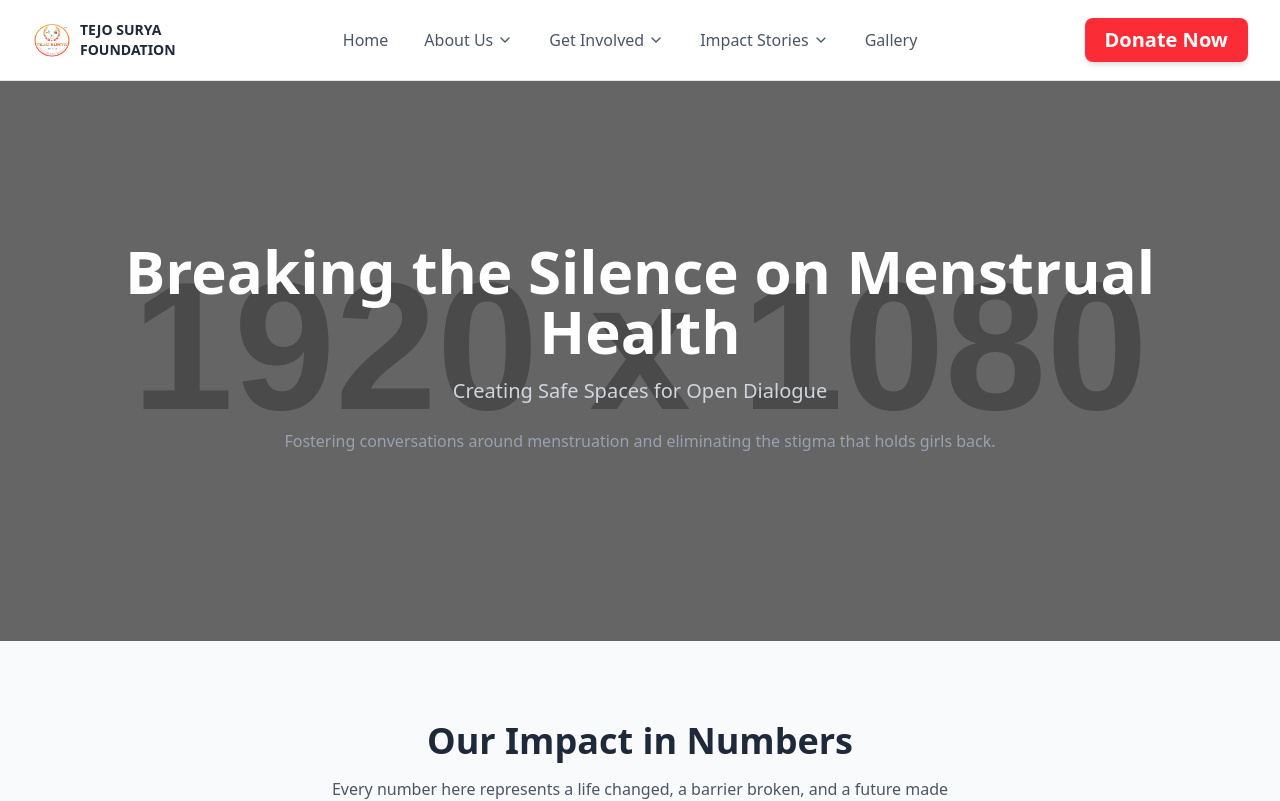
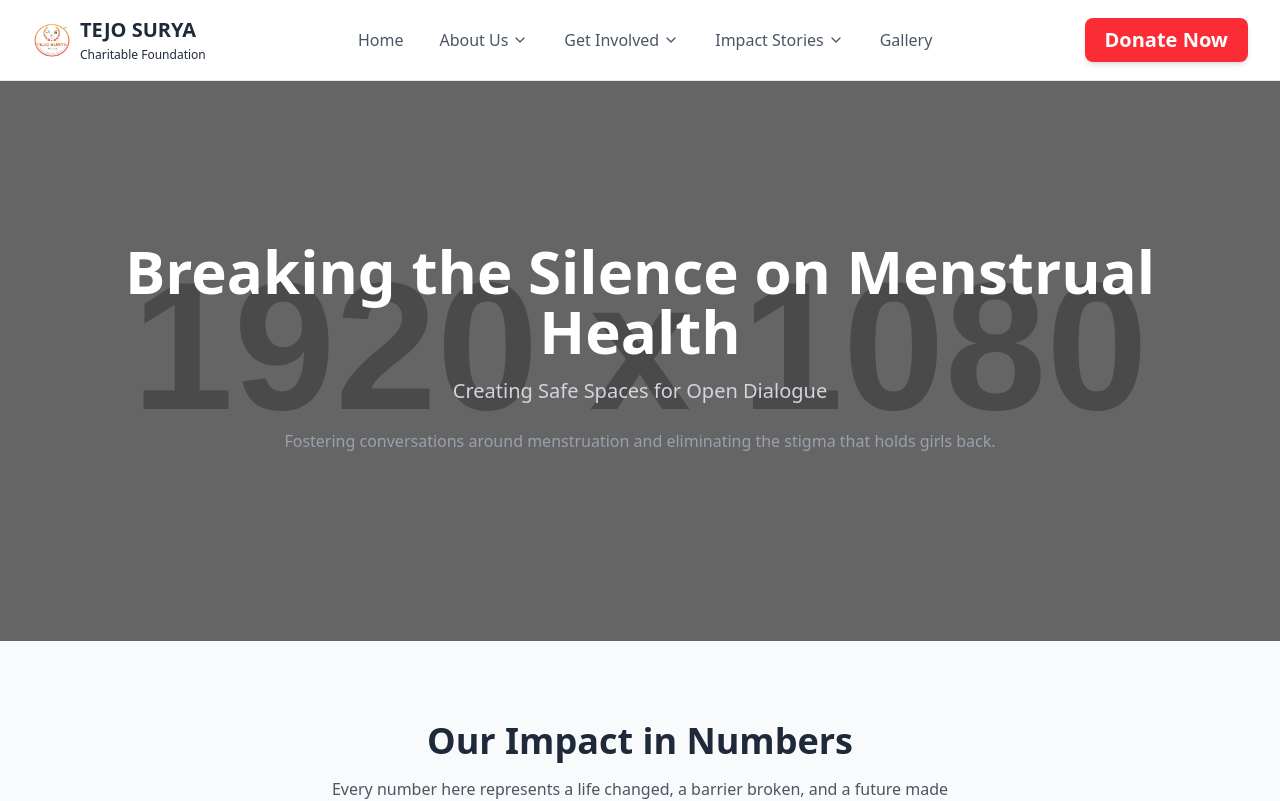
Before and after one commit to jiddusurya/TEJO_SURYA_CHARITABLlE_FOUNDATION, a Next.js app: page / in a window 1280 px wide. Shown: the top 801 px of the page. Built offline with nearby package versions, Linux system fonts and the light colour scheme.

Commit message:
prisma added

```diff
--- a/app/components/Footer.js
+++ b/app/components/Footer.js
@@ -22,7 +22,7 @@ export default function Footer() {
                     <div className="md:col-span-2 lg:col-span-1">
                         <Link href="#" className="flex items-center space-x-2 mb-4">
                             <img src="/logo.png" alt="Tejo Surya Foundation Logo" className="h-10 w-10 rounded-full" />
-                            <span className="text-sm font-bold text-white">TEJO SURYA<br />FOUNDATION</span>
+                            <span className="text-sm font-bold text-white"><span className='text-xl font-bold'>TEJO SURYA</span><br /><span className='text-xs font-medium'>Charitable Foundation</span></span>
                         </Link>
                         <p className="text-gray-400 text-sm">Dedicated to promoting menstrual health and hygiene awareness across communities, empowering girls and women to lead a healthier future through education and support.</p>
                         <div className="flex space-x-4 mt-6">
@@ -55,7 +55,7 @@ export default function Footer() {
                     </div>
                 </div>
                 <div className="mt-12 border-t border-gray-700 pt-8 text-center text-sm text-gray-500">
-                    <p>&copy; 2024 Tejo Surya Charitable Foundation. All rights reserved.</p>
+                    <p>&copy; 2025 Tejo Surya Charitable Foundation. All rights reserved.</p>
                     <button className="bg-orange-600 text-white font-bold px-8 py-3 rounded-lg shadow-lg hover:bg-orange-700 transition-colors m-4">
                         Support Our Mission
                     </button>
--- a/app/components/Navbar.js
+++ b/app/components/Navbar.js
@@ -65,7 +65,7 @@ export default function Navbar() {
           <div className="flex-shrink-0">
             <Link href="/" className="flex items-center space-x-2">
               <img src="/logo.png" alt="Tejo Surya Foundation Logo" className="h-10 w-10 rounded-full" />
-              <span className="text-sm font-bold text-gray-800">TEJO SURYA<br />FOUNDATION</span>
+              <span className="text-sm font-bold text-gray-800"><span className='text-xl font-bold'>TEJO SURYA</span><br /><span className='text-xs font-medium'>Charitable Foundation</span></span>
             </Link>
           </div>
 
```
Also changed, not shown: 2 other files (tests, documents, lock files or other folders).
